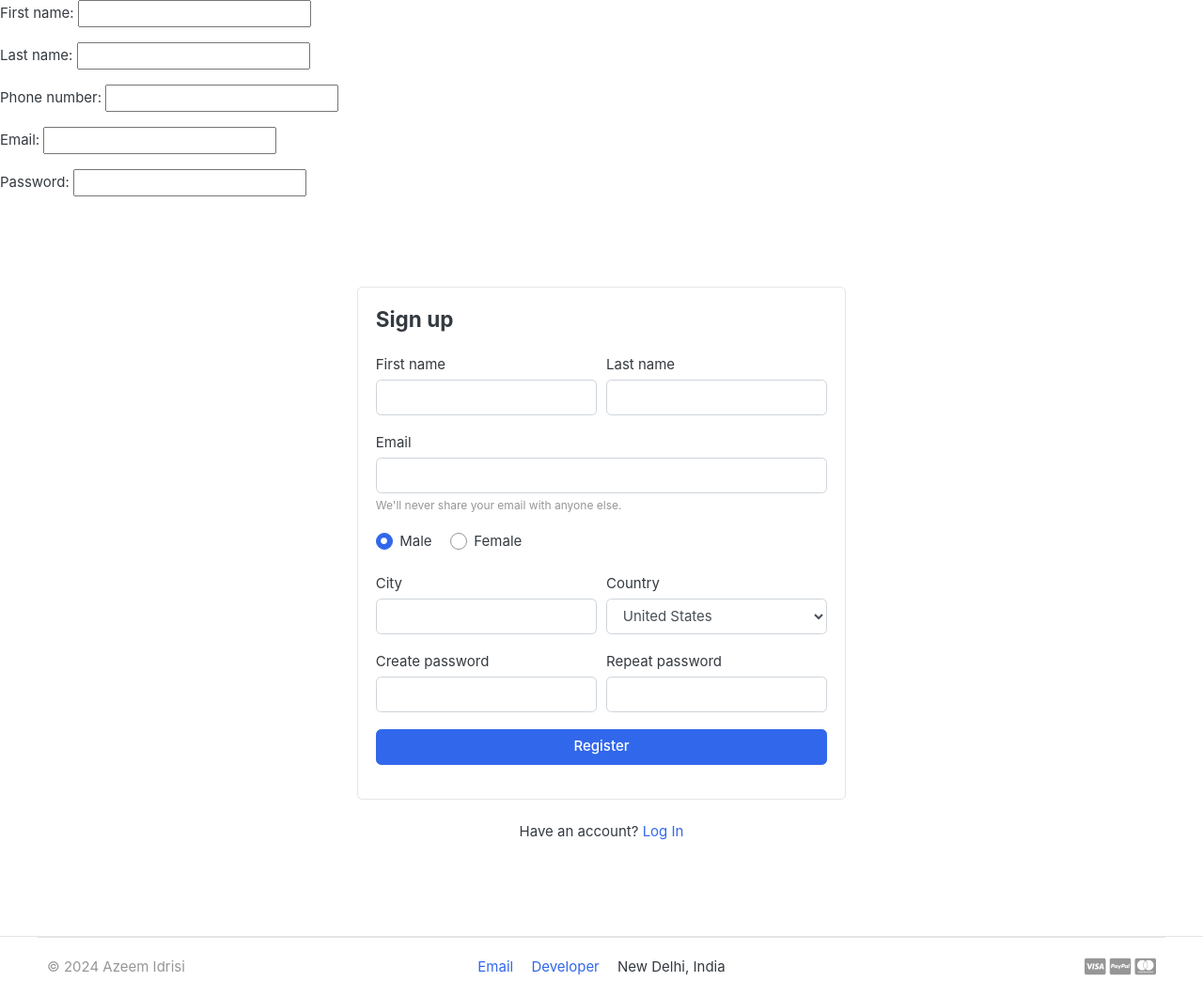
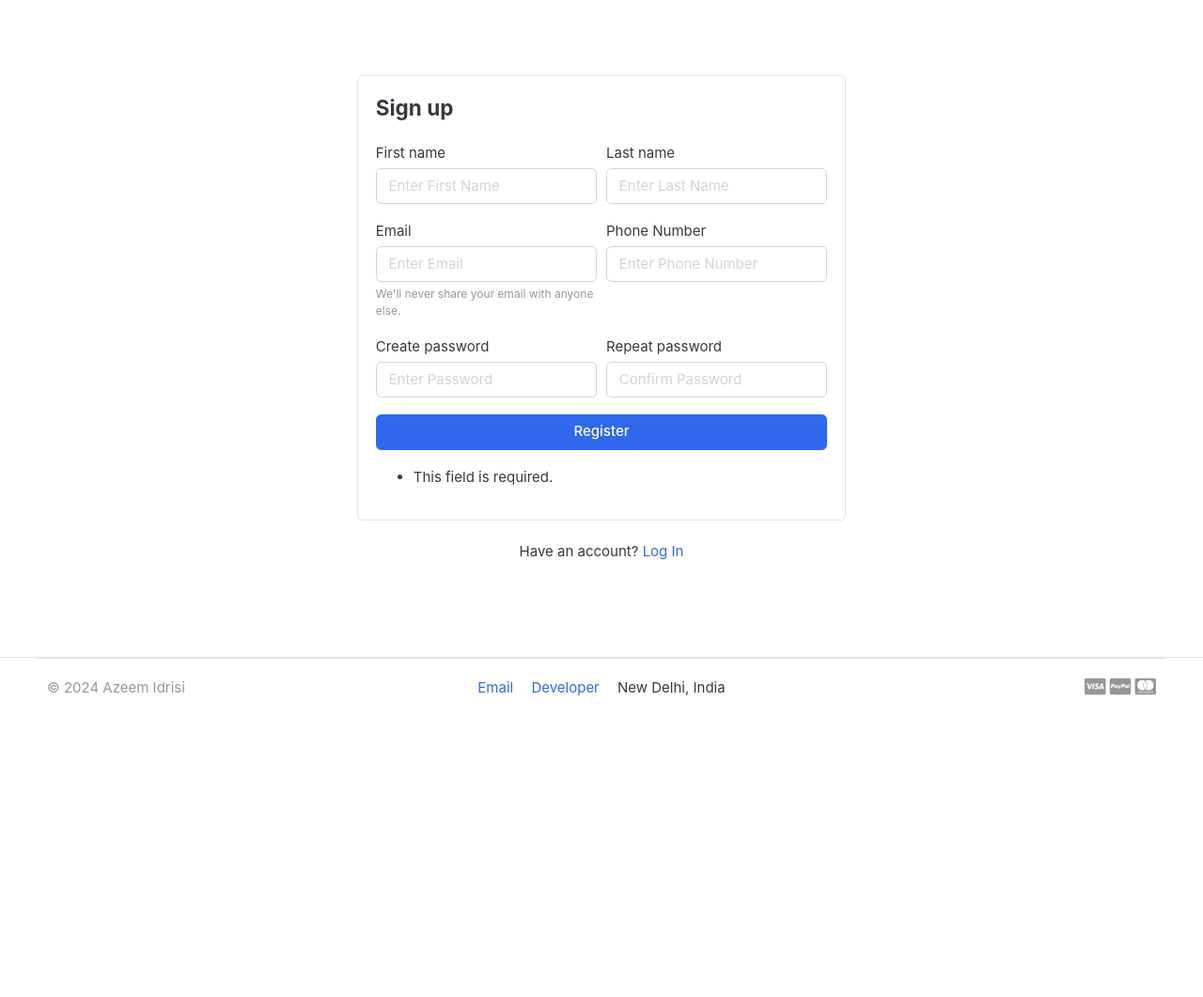
Before and after one commit to AzeemIdrisi/StoreX, a Django app: page /accounts/register in a window 1280 px wide. Shown: the part 133-1194 px from the top of the page at 94% size. After the commit the page ends 873 px from the top, so only its background shows below. Run offline with Django 4.2, Linux system fonts and the light colour scheme; data comes from the database, SQL or seed files in the repository; data that the repository does not hold is empty; some libraries are stand-ins or nearby versions; some web fonts are replaced.

Commit message:
Register and Login

```diff
--- a/StoreX/settings.py
+++ b/StoreX/settings.py
@@ -135,3 +135,8 @@ MEDIA_URL = "/media/"
 MEDIA_ROOT = BASE_DIR / "static"
 
 STATIC_ROOT = BASE_DIR / "staticfilesoutput"
+from django.contrib.messages import constants as messages
+
+MESSAGE_TAGS = {
+    messages.ERROR: "danger",
+}
--- a/accounts/forms.py
+++ b/accounts/forms.py
@@ -1,9 +1,29 @@
 # using django model form to replicate model into form without manually creating a form
+from collections.abc import Mapping
+from typing import Any
 from django import forms
+from django.core.files.base import File
+from django.db.models.base import Model
+from django.forms.utils import ErrorList
 from .models import Account
 
 
 class RegistrationForm(forms.ModelForm):
+    password = forms.CharField(
+        widget=forms.PasswordInput(
+            attrs={
+                "placeholder": "Enter Password",
+            }
+        )
+    )
+    confirm_password = forms.CharField(
+        widget=forms.PasswordInput(
+            attrs={
+                "placeholder": "Confirm Password",
+            }
+        )
+    )
+
     class Meta:
         model = Account
         fields = [
@@ -13,3 +33,21 @@ class RegistrationForm(forms.ModelForm):
             "email",
             "password",
         ]
+
+    def clean(self):
+        cleaned_data = super(RegistrationForm, self).clean()
+        password = cleaned_data.get("password")
+        confirm_password = cleaned_data.get("confirm_password")
+
+        if password != confirm_password:
+            raise forms.ValidationError("Password does not match!")
+
+    # Applying class to all the feild in the form, instead of going one by one
+    def __init__(self, *args, **kwargs):
+        super(RegistrationForm, self).__init__(*args, **kwargs)
+        self.fields["first_name"].widget.attrs["placeholder"] = "Enter First Name"
+        self.fields["last_name"].widget.attrs["placeholder"] = "Enter Last Name"
+        self.fields["phone_number"].widget.attrs["placeholder"] = "Enter Phone Number"
+        self.fields["email"].widget.attrs["placeholder"] = "Enter Email"
+        for field in self.fields:
+            self.fields[field].widget.attrs["class"] = "form-control"
--- a/accounts/models.py
+++ b/accounts/models.py
@@ -44,7 +44,7 @@ class Account(AbstractBaseUser):
     last_name = models.CharField(max_length=50)
     username = models.CharField(max_length=50, unique=True)
     email = models.CharField(max_length=50, unique=True)
-    phone_number = models.CharField(max_length=50, unique=True)
+    phone_number = models.CharField(max_length=50)
 
     # required
     date_joined = models.DateTimeField(auto_now_add=True)
--- a/accounts/views.py
+++ b/accounts/views.py
@@ -1,10 +1,30 @@
-from django.shortcuts import render
+from django.shortcuts import render, redirect
 from .forms import RegistrationForm
+from .models import Account
+from django.contrib import messages, auth
+from django.contrib.auth.decorators import login_required
 
 
 # Create your views here.
 def register(request):
-    form = RegistrationForm()
+    form = RegistrationForm(request.POST)
+    if form.is_valid():
+        first_name = form.cleaned_data["first_name"]
+        last_name = form.cleaned_data["last_name"]
+        phone_number = form.cleaned_data["phone_number"]
+        email = form.cleaned_data["email"]
+        password = form.cleaned_data["password"]
+        username = email.split("@")[0]
+        user = Account.objects.create_user(
+            first_name, last_name, username, email, password
+        )
+        # Since we do not have a phone number field in the model so we create a new field after creating the object
+        user.phone_number = phone_number
+        user.save()
+        messages.success(request, "Registration Successful")
+    else:
+        pass
+
     context = {
         "form": form,
     }
@@ -12,8 +32,28 @@ def register(request):
 
 
 def login(request):
+    if request.method == "POST":
+        email = request.POST["email"]
+        password = request.POST["password"]
+
+        user = auth.authenticate(email=email, password=password)
+
+        if user is not None:
+            auth.login(request, user)
+            # messages.success(request, "Login success!")
+            return redirect("home")
+        else:
+            messages.error(request, "Invaild credentials!")
+            return redirect("login")
     return render(request, "accounts/login.html")
 
 
+@login_required(login_url="login")
 def logout(request):
+    auth.logout(request)
+    messages.success(request, "Logged out!")
+    return redirect("login")
+
+
+def dashboard(request):
     pass
--- a/templates/accounts/register.html
+++ b/templates/accounts/register.html
@@ -1,67 +1,40 @@
 {% extends "base.html" %}
 {% block content %}
-    {{ form.as_p }}
     <section class="section-content padding-y">
         <!-- ============================ COMPONENT REGISTER   ================================= -->
         <div class="card mx-auto" style="max-width:520px; margin-top:40px;">
             <article class="card-body">
+                {% include "includes/alerts.html" %}
                 <header class="mb-4">
                     <h4 class="card-title">Sign up</h4>
                 </header>
-                <form>
+                <form action="{% url 'register' %}" method="POST">
+                    {% csrf_token %}
                     <div class="form-row">
                         <div class="col form-group">
                             <label>First name</label>
-                            <input type="text" class="form-control" placeholder="">
+                            {{ form.first_name }}
                         </div>
                         <!-- form-group end.// -->
-                        <div class="col form-group">
+                        <div class="col f orm-group">
                             <label>Last name</label>
-                            <input type="text" class="form-control" placeholder="">
+                            {{ form.last_name }}
                         </div>
                         <!-- form-group end.// -->
                     </div>
                     <!-- form-row end.// -->
-                    <div class="form-group">
-                        <label>Email</label>
-                        <input type="email" class="form-control" placeholder="">
-                        <small class="form-text text-muted">We'll never share your email with anyone else.</small>
-                    </div>
                     <!-- form-group end.// -->
-                    <div class="form-group">
-                        <label class="custom-control custom-radio custom-control-inline">
-                            <input class="custom-control-input"
-                                   checked=""
-                                   type="radio"
-                                   name="gender"
-                                   value="option1">
-                            <span class="custom-control-label">Male</span>
-                        </label>
-                        <label class="custom-control custom-radio custom-control-inline">
-                            <input class="custom-control-input"
-                                   type="radio"
-                                   name="gender"
-                                   value="option2">
-                            <span class="custom-control-label">Female</span>
-                        </label>
-                    </div>
                     <!-- form-group end.// -->
                     <div class="form-row">
                         <div class="form-group col-md-6">
-                            <label>City</label>
-                            <input type="text" class="form-control">
+                            <label>Email</label>
+                            {{ form.email }}
+                            <small class="form-text text-muted">We'll never share your email with anyone else.</small>
                         </div>
                         <!-- form-group end.// -->
                         <div class="form-group col-md-6">
-                            <label>Country</label>
-                            <select id="inputState" class="form-control">
-                                <option>Choose...</option>
-                                <option>Uzbekistan</option>
-                                <option>Russia</option>
-                                <option selected="">United States</option>
-                                <option>India</option>
-                                <option>Afganistan</option>
-                            </select>
+                            <label>Phone Number</label>
+                            {{ form.phone_number }}
                         </div>
                         <!-- form-group end.// -->
                     </div>
@@ -69,25 +42,26 @@
                     <div class="form-row">
                         <div class="form-group col-md-6">
                             <label>Create password</label>
-                            <input class="form-control" type="password">
+                            {{ form.password }}
                         </div>
                         <!-- form-group end.// -->
                         <div class="form-group col-md-6">
                             <label>Repeat password</label>
-                            <input class="form-control" type="password">
+                            {{ form.confirm_password }}
                         </div>
                         <!-- form-group end.// -->
                     </div>
                     <div class="form-group">
                         <button type="submit" class="btn btn-primary btn-block">Register</button>
                     </div>
-                    <!-- form-group// -->
+                    {{ form.email.errors }}
+                    {{ form.non_field_errors }}
                 </form>
             </article><!-- card-body.// -->
         </div>
         <!-- card .// -->
         <p class="text-center mt-4">
-            Have an account? <a href="">Log In</a>
+            Have an account? <a href="{% url 'login' %}">Log In</a>
         </p>
         <br>
         <br>
--- /dev/null
+++ b/templates/includes/alerts.html
@@ -0,0 +1,14 @@
+{% if messages %}
+    {% for message in messages %}
+        <div id="message" class="container">
+            <div {% if message.tags %}class="alert alert-{{ message.tags }}"{% endif %}
+                 role="alert">
+                <button type="button" class="close" data-dismiss="alert">
+                    <span aria-hidden="true">&times;</span>
+                </button>
+                {% if message.level == DEFAULT_MESSAGE_LEVELS.ERROR %}Error:{% endif %}
+                {{ message }}
+            </div>
+        </div>
+    {% endfor %}
+{% endif %}
--- a/templates/includes/navbar.html
+++ b/templates/includes/navbar.html
@@ -86,6 +86,16 @@
         <!-- col.// -->
         <div class="col-lg-3 col-sm-6 col-8 order-2 order-lg-3">
           <div class="d-flex justify-content-end mb-3 mb-lg-0">
+            {% if user.id is not None %}
+              <div class="widget-header">
+                <small class="title text-muted">Welcome {{ user.first_name }}!</small>
+                <div>
+                  <a href="{% url 'logout' %}">Sign out</a>
+                  <span class="dark-transp">|</span>
+                  <a href="#">Dashboard</a>
+                </div>
+              </div>
+            {% else %}
               <div class="widget-header">
                 <small class="title text-muted">Welcome guest!</small>
                 <div>
@@ -94,6 +104,7 @@
                   <a href="{% url 'register' %}">Register</a>
                 </div>
               </div>
+            {% endif %}
             <a href="{% url 'cart' %}" class="widget-header pl-3 ml-3">
               <div class="icon icon-sm rounded-circle border">
                 <i class="fa fa-shopping-cart"></i>
```
Also changed, not shown: templates/accounts/login.html (+45 -0 lines), accounts/migrations/0002_alter_account_phone_number.py (added). Lines whose indentation alone changed are shown as unchanged.
